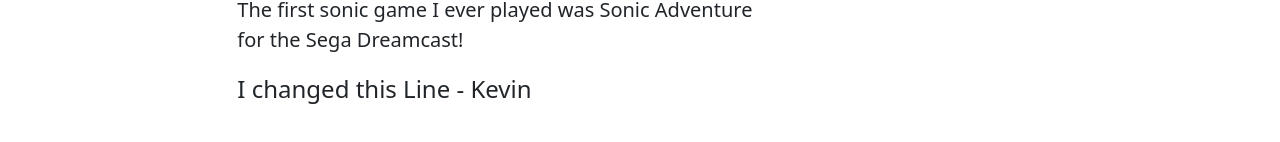
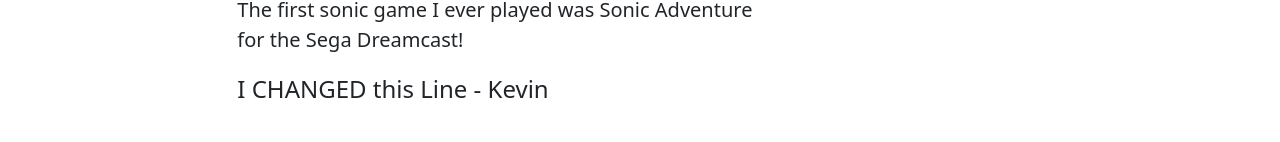
Before and after one commit to WSU-kduncan/3120-cicd-iwatsukikevin, a plain HTML site: page dockerbuild/index.html in a window 1280 px wide. Shown: the part 470-612 px from the top of the page. Drawn offline with Linux system fonts and the light colour scheme.

Commit message:
changed line again

```diff
--- a/dockerbuild/index.html
+++ b/dockerbuild/index.html
@@ -123,7 +123,7 @@
     <p class="fs-5 col-md-8">My favorite sonic game, so far, is Sonic Mania</p>
     <p class="fs-5 col-md-8">My second favorite sonic game, so far, is Sonic Frontiers</p>
     <p class="fs-5 col-md-8">The first sonic game I ever played was Sonic Adventure for the Sega Dreamcast!</p>
-    <p class="fs-4 col-md-8">I changed this Line - Kevin</p>
+    <p class="fs-4 col-md-8">I CHANGED this Line - Kevin</p>
    </div>
     <script src="../assets/dist/js/bootstrap.bundle.min.js"></script>
 
```
